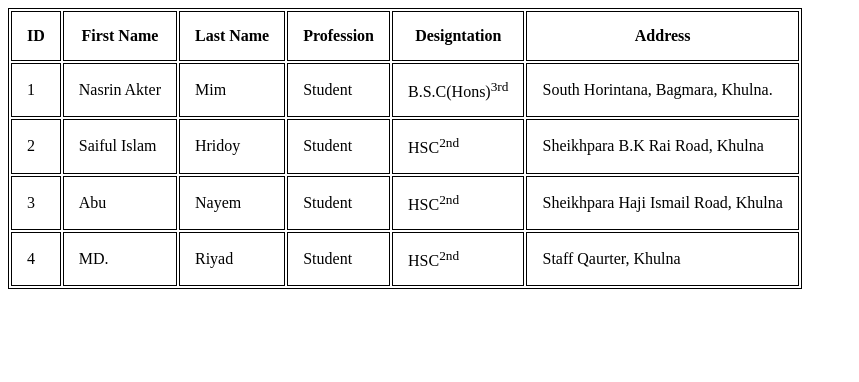
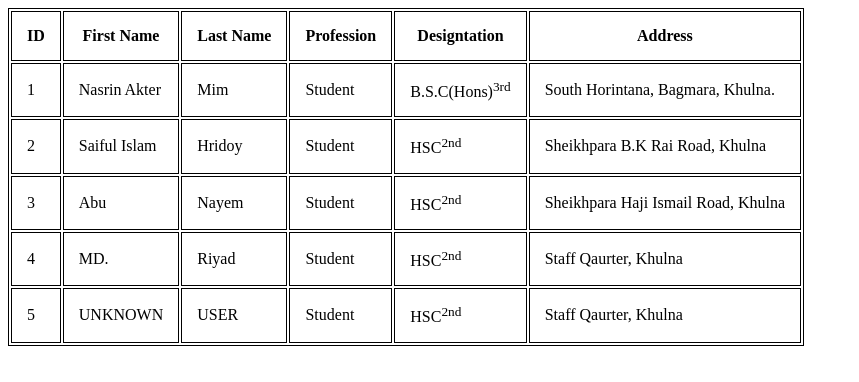
Before and after one commit to saifulhr/teamwork, a plain HTML site: page index.html in a window 1280 px wide. Shown: the whole page, without its empty margins (0-859 px from the left). Drawn offline with Linux system fonts and the light colour scheme.

Commit message:
add code

```diff
--- a/index.html
+++ b/index.html
@@ -51,6 +51,14 @@
             <td>HSC<sup>2nd</sup></td>
             <td>Staff Qaurter, Khulna</td>
         </tr>
+               <tr>
+            <td>5</td>
+            <td>UNKNOWN</td>
+            <td>USER</td>
+            <td>Student</td>
+            <td>HSC<sup>2nd</sup></td>
+            <td>Staff Qaurter, Khulna</td>
+        </tr>
     </table>
 </body>
 
```
